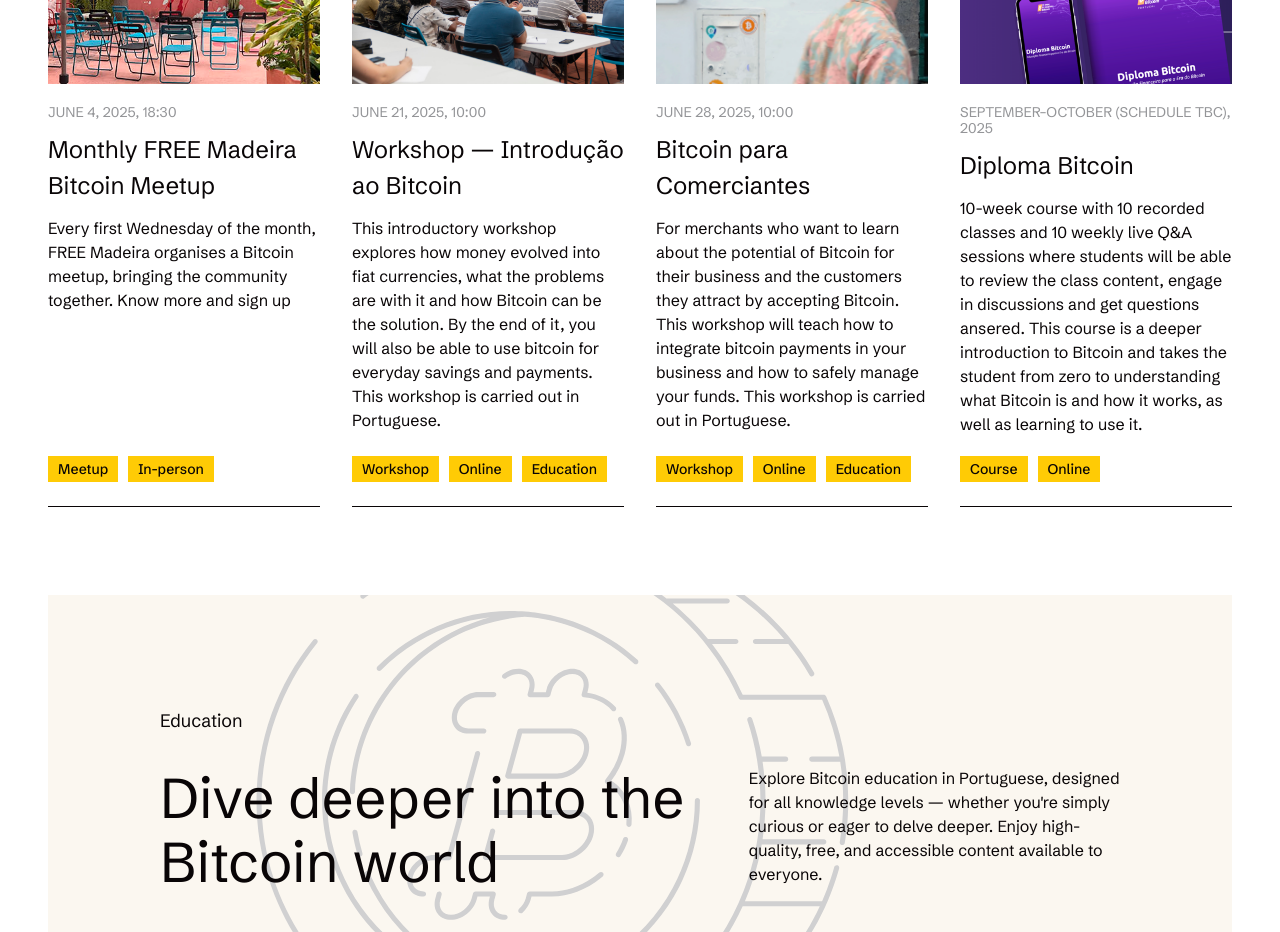
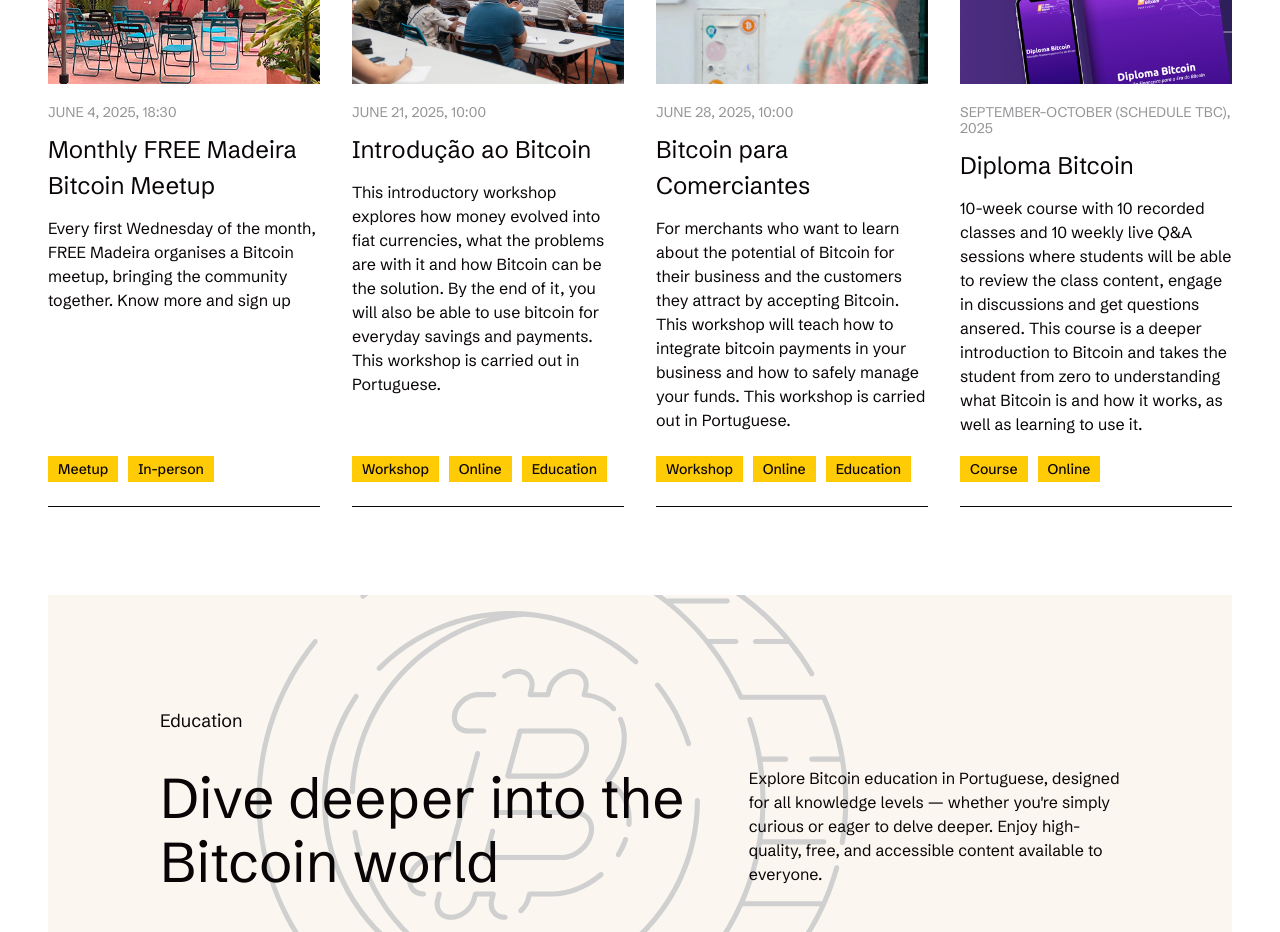
Before and after one commit to freemadeira/website, a Next.js app: page / in a window 1280 px wide. Shown: the part 900-1832 px from the top of the page. Built offline with nearby package versions, Linux system fonts and the light colour scheme.

Commit message:
Update event title

```diff
--- a/src/components/events/UpcomingEvents.tsx
+++ b/src/components/events/UpcomingEvents.tsx
@@ -22,7 +22,7 @@ const events: Event[] = [
   },
   {
     date: 'June 21, 2025, 10:00',
-    title: 'Workshop — Introdução ao Bitcoin',
+    title: 'Introdução ao Bitcoin',
     description:
       'This introductory workshop explores how money evolved into fiat currencies, what the problems are with it and how Bitcoin can be the solution. By the end of it, you will also be able to use bitcoin for everyday savings and payments. This workshop is carried out in Portuguese.',
     tags: ['Workshop', 'Online', 'Education'],
```
